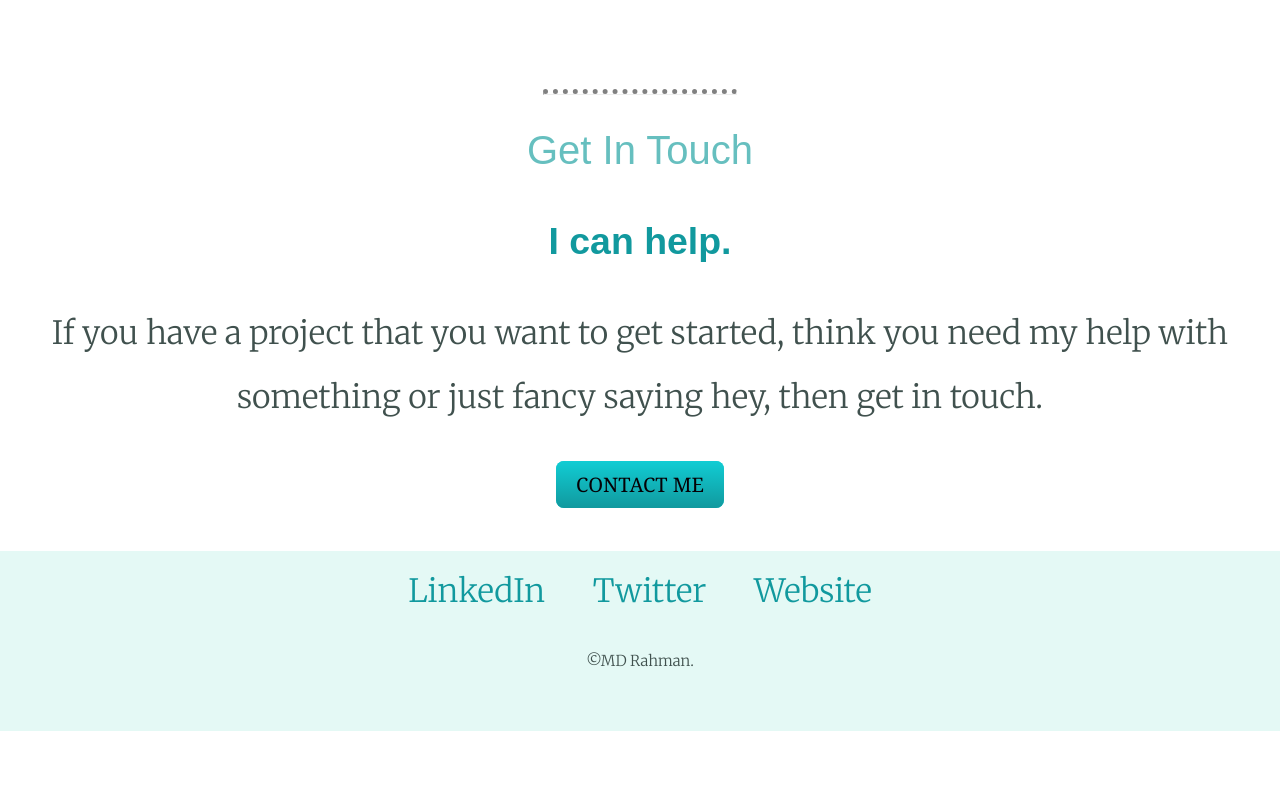
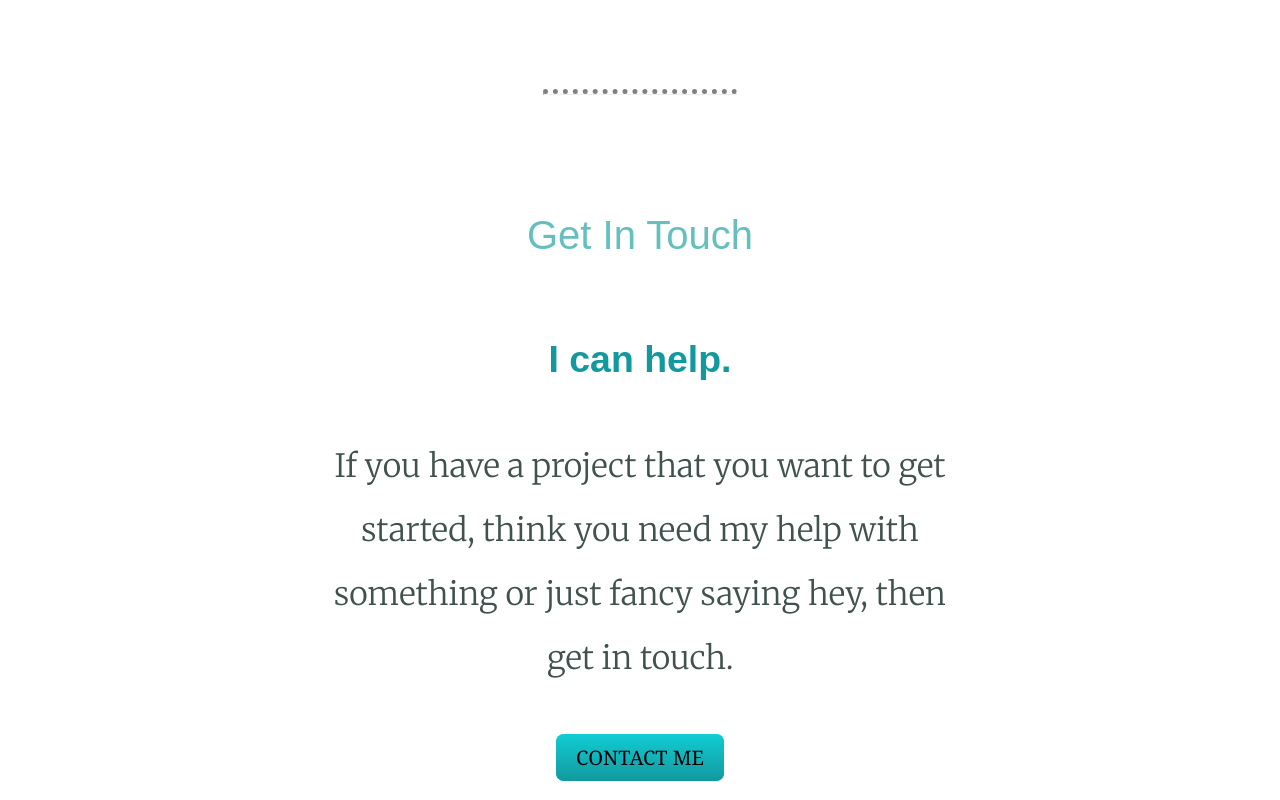
Before and after one commit to mdrhmn48/myprofile, a plain HTML site: page index.html in a window 1280 px wide. Shown: the part 2780-3580 px from the top of the page. Before the commit the page ends 3511 px from the top, so only its background shows below. Drawn offline with Linux system fonts and the light colour scheme.

Commit message:
2nd update

```diff
--- a/css/style.css
+++ b/css/style.css
@@ -64,6 +64,12 @@ hr{
   text-align: left;
   line-height: 2;
 }
+.contact-me{
+  width: 50%;
+  margin: 100px auto 100px auto;
+  text-align: center;
+  line-height: 2;
+}
 .code-img{
   width: 25%;
   float: left;
```
